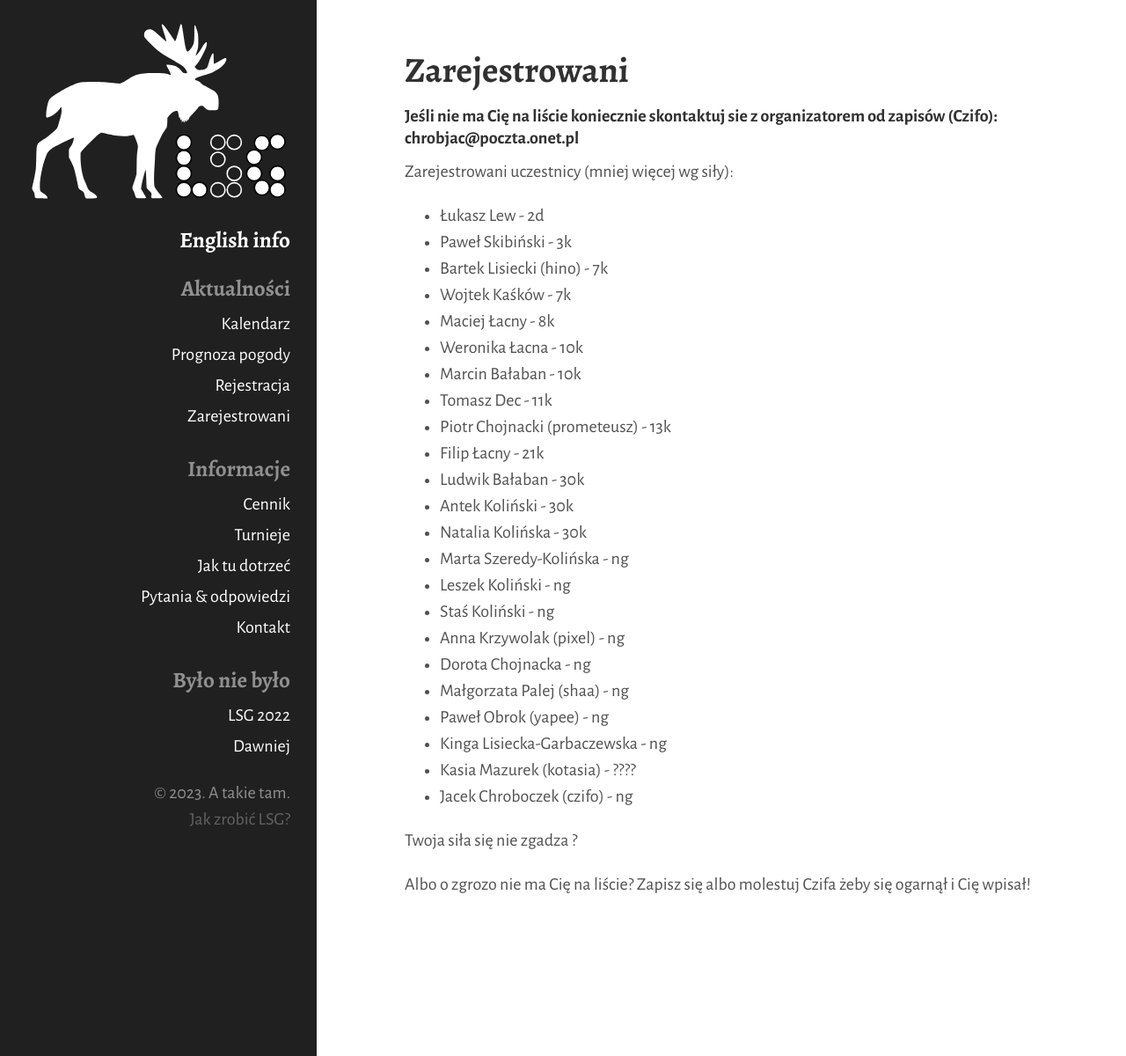
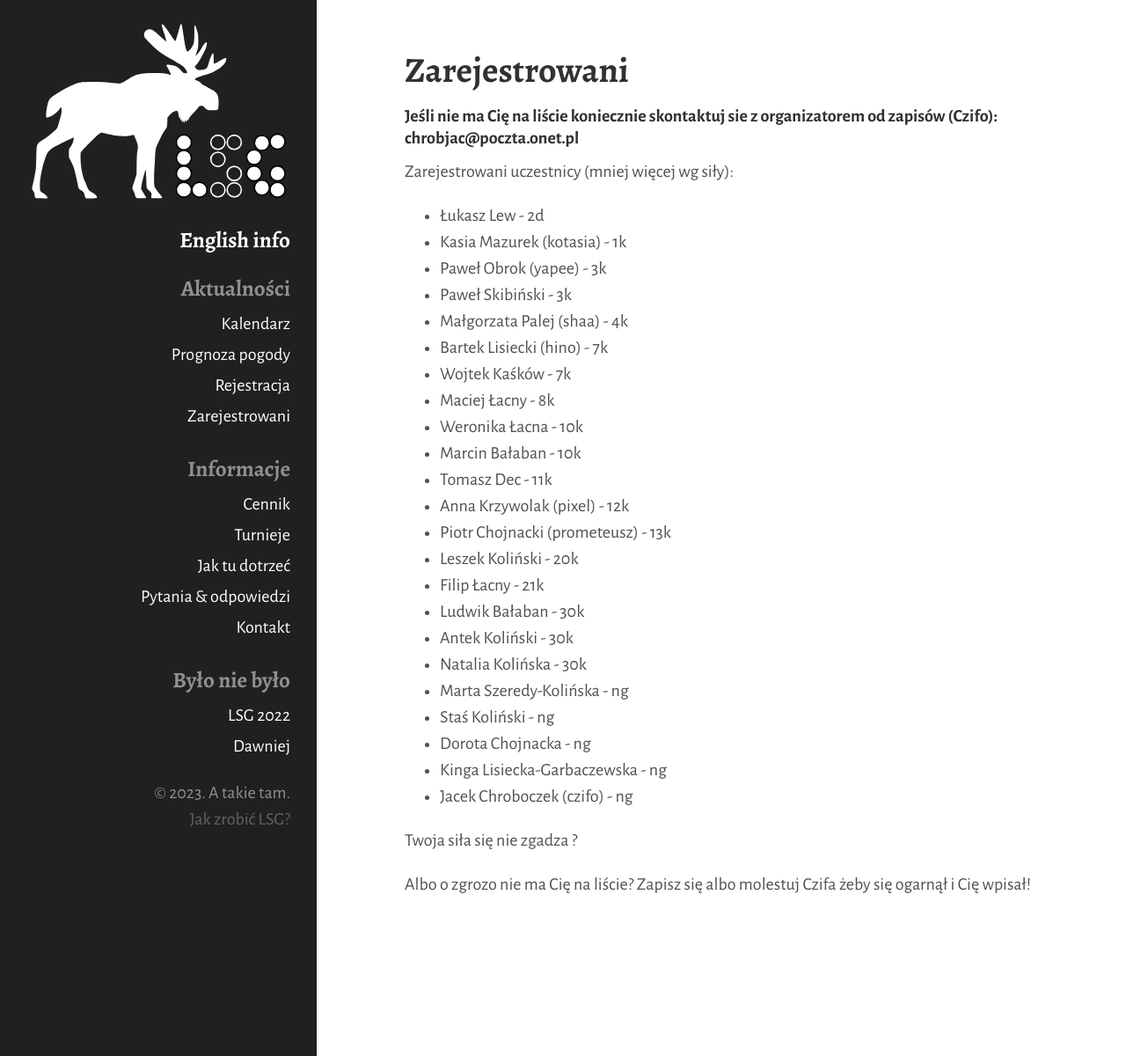
Before and after one commit to tasuki/lsg, a Jekyll site: the page built from zarejestrowani.md, in a window 1280 px wide. Shown: the whole page at 88% size. Built offline with Jekyll 4.4.1, drawn with Linux system fonts in a browser that asks for light colours.

Commit message:
Dosyć tych ukrytych ranków

```diff
--- a/zarejestrowani.md
+++ b/zarejestrowani.md
@@ -11,27 +11,27 @@ title: Zarejestrowani
 Zarejestrowani uczestnicy (mniej więcej wg siły):
 
 - Łukasz Lew - 2d
+- Kasia Mazurek (kotasia) - 1k
+- Paweł Obrok (yapee) - 3k
 - Paweł Skibiński - 3k
+- Małgorzata Palej (shaa) - 4k
 - Bartek Lisiecki (hino) - 7k
 - Wojtek Kaśków - 7k
 - Maciej Łacny - 8k
 - Weronika Łacna - 10k
 - Marcin Bałaban - 10k
 - Tomasz Dec - 11k
+- Anna Krzywolak (pixel) - 12k
 - Piotr Chojnacki (prometeusz) - 13k
+- Leszek Koliński - 20k
 - Filip Łacny - 21k
 - Ludwik Bałaban - 30k
 - Antek Koliński - 30k
 - Natalia Kolińska - 30k
 - Marta Szeredy-Kolińska - ng
-- Leszek Koliński - ng
 - Staś Koliński - ng
-- Anna Krzywolak (pixel) - ng
 - Dorota Chojnacka - ng
-- Małgorzata Palej (shaa) - ng
-- Paweł Obrok (yapee) - ng
 - Kinga Lisiecka-Garbaczewska - ng
-- Kasia Mazurek (kotasia) - ????
 - Jacek Chroboczek (czifo) - ng
 
 
```
